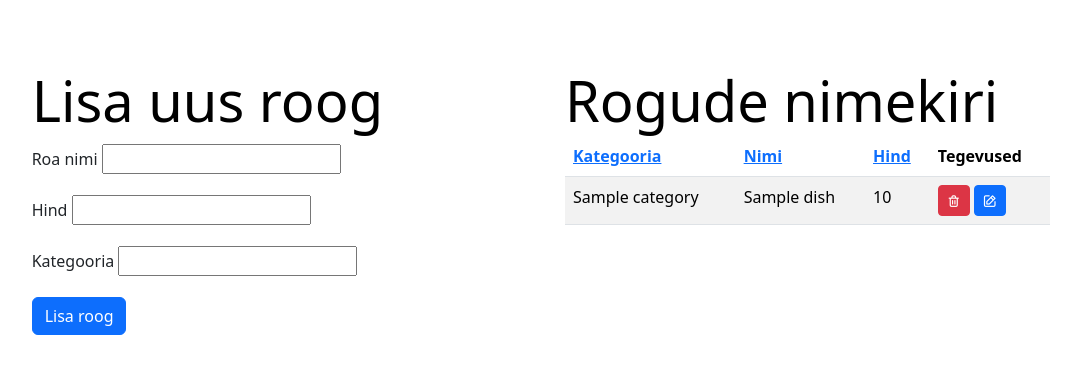
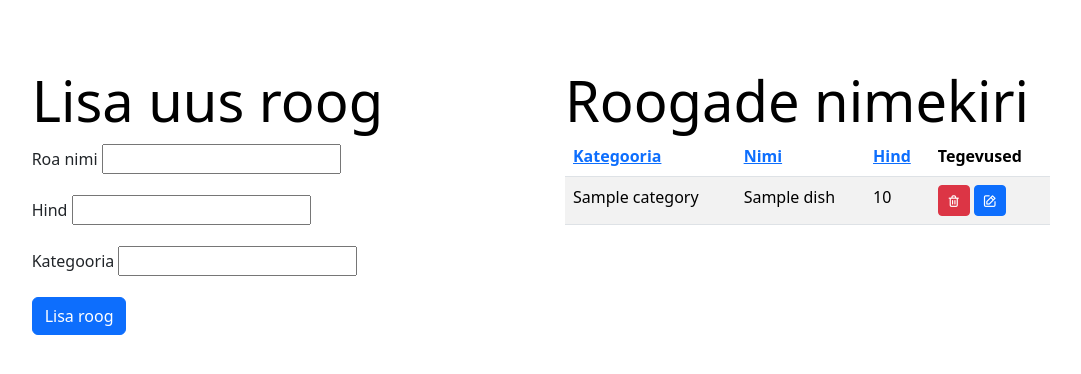
Before and after one commit to vadimaland/foodbook, a Django app: template app/templates/user/dish.html in a window 1280 px wide. Shown: the part 73-447 px from the top of the page, without its empty margins (99-1180 px from the left). Run offline with Django 4.2, Linux system fonts and the light colour scheme; the template is opened without the code that fills it: most values are stand-ins (such as "Sample title", 1, 10 or a date in 2020); form fields are guessed from the names that the template uses; some libraries are stand-ins or nearby versions.

Commit message:
update 26.03.2025 16:50

```diff
--- a/app/templates/user/dish.html
+++ b/app/templates/user/dish.html
@@ -31,7 +31,7 @@
     </form>
 </div>
 <div class="col-md-8 col-lg-6">
-    <h3 class="display-4 lh-1 text-body-emphasis ">Rogude nimekiri</h3>
+    <h3 class="display-4 lh-1 text-body-emphasis ">Roogade nimekiri</h3>
     <table class="table table-striped">
         <thead>
             <tr>
```
